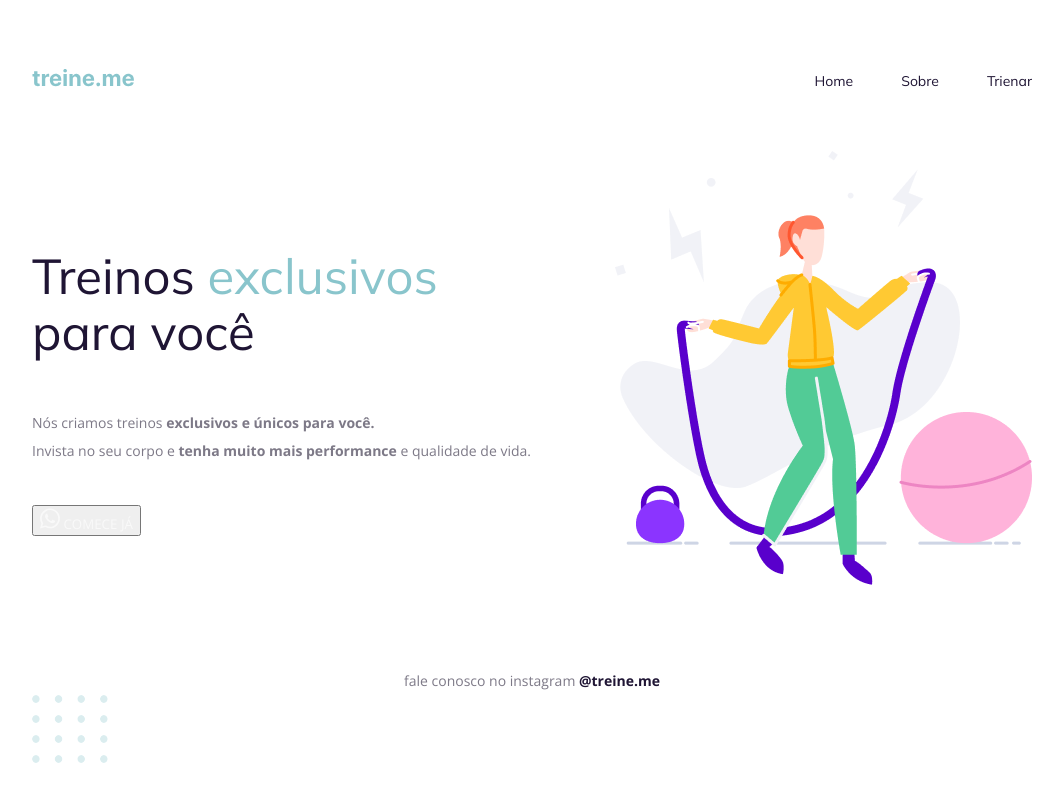
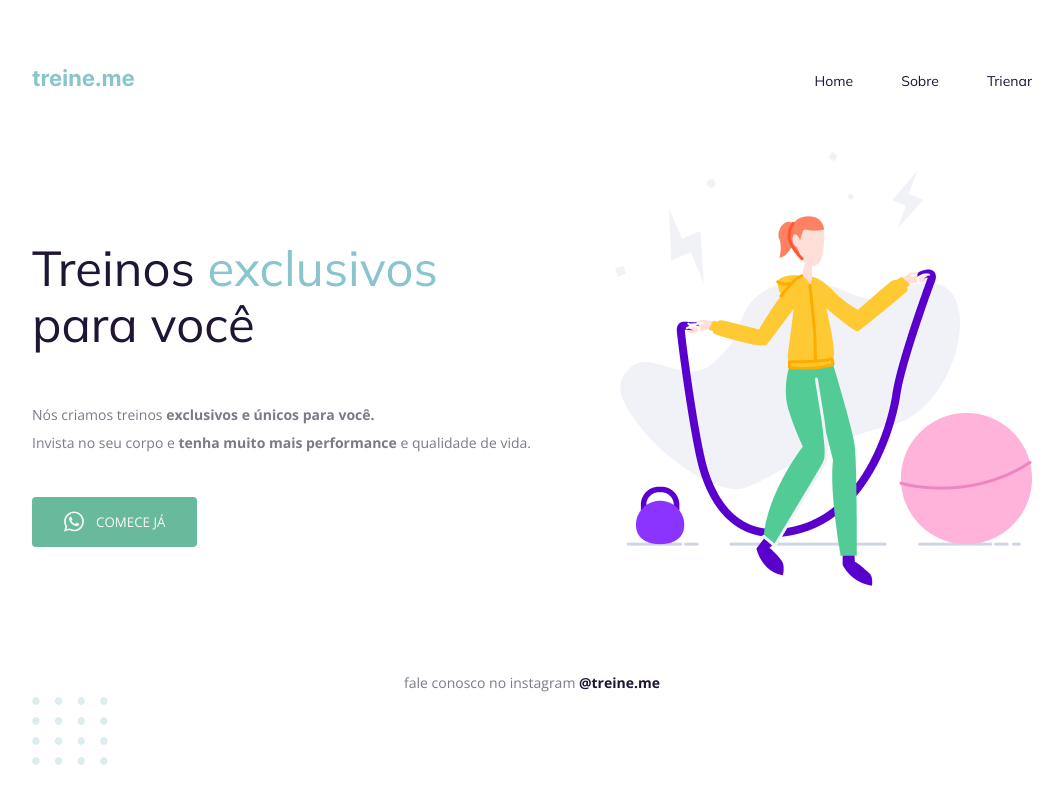
Before and after one commit to marlisonmourao/Explorer, a plain HTML site: page treineme/index.html in a window 1280 px wide. Shown: the whole page, without its empty margins (108-1171 px from the left). Drawn offline with nearby package versions, Linux system fonts and the light colour scheme.

Commit message:
estilizando botão

```diff
--- a/treineme/style.css
+++ b/treineme/style.css
@@ -65,7 +65,23 @@ section, p {
 button {
   text-transform: uppercase;
   color: #F9F9F9;
-  font-family: "Open Sans", sans-serif
+  font-family: "Open Sans", sans-serif;
+
+  background: #69B99D;
+  padding: 14px 32px 15px;
+
+  display: flex;
+  align-items: center;
+  justify-content: center;
+  gap: 12px;
+
+  border-radius: 4px;
+  border: none;
+  cursor: pointer;
+}
+
+button:hover {
+  background: #65cfaa;
 }
 
 footer {
```
